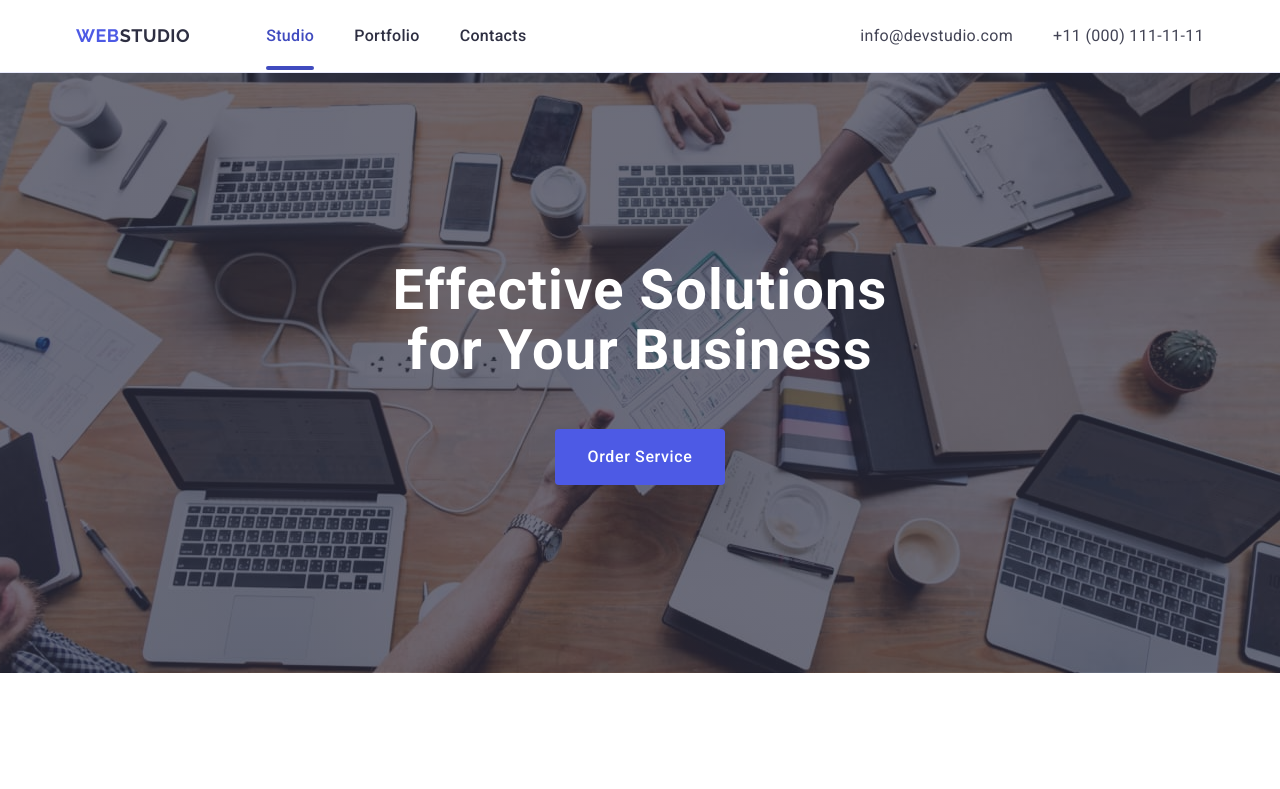
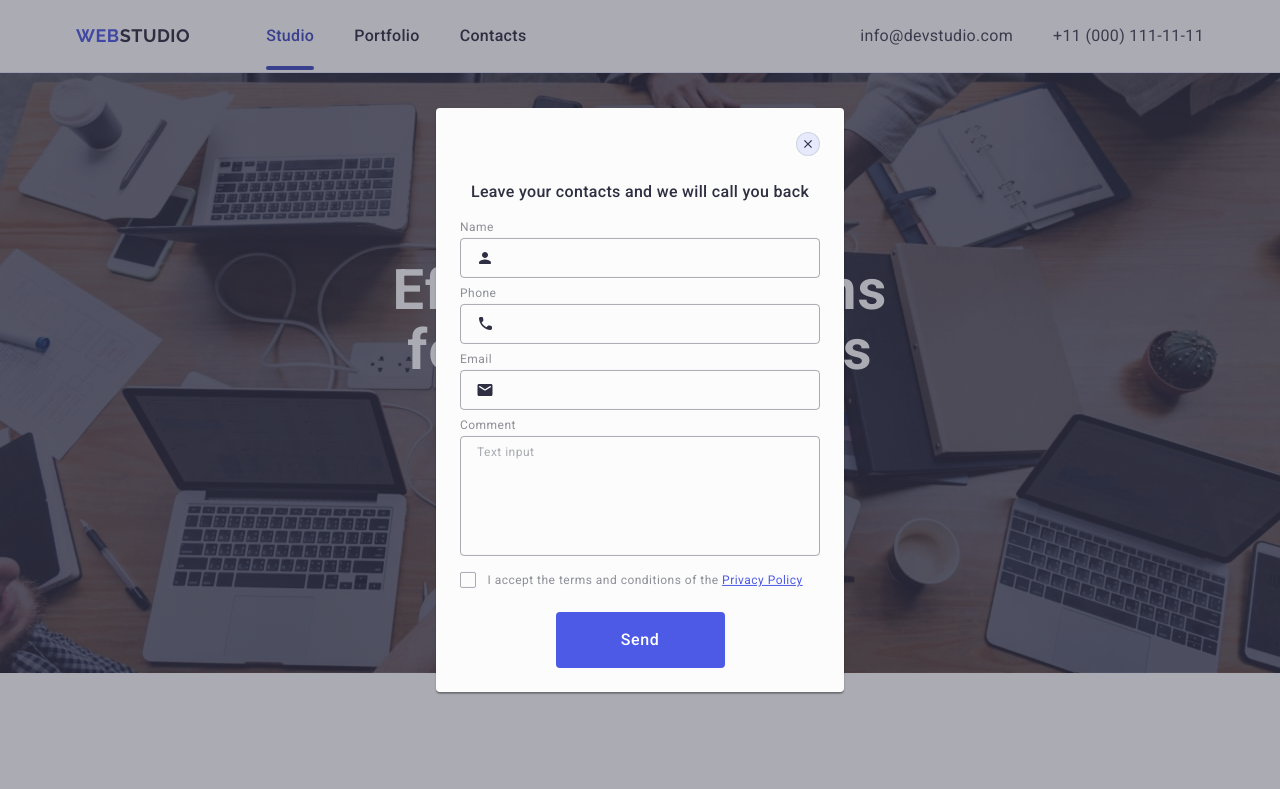
Before and after one commit to akorchevnyi/goit-markup-hw-05, a plain HTML site: page index.html in a window 1280 px wide. Shown: the top 789 px of the page. Drawn offline with nearby package versions, Linux system fonts and the light colour scheme.

Commit message:
amendments

```diff
--- a/css/styles.css
+++ b/css/styles.css
@@ -603,6 +603,7 @@ header {
     margin-bottom: 16px;
     text-align: center;
     color: #2E2F42;
+    font-weight: 500;
 }
 
 .modal-form {
--- a/index.html
+++ b/index.html
@@ -404,7 +404,7 @@
 		<!--endregion Footer-->
 
 		<!--region Modal-->
-		<div class="modal-overlay">
+		<div class="modal-overlay is-open">
 
 			<div class="modal">
 				<button type="button" class="close-btn">
@@ -414,8 +414,6 @@
 				</button>
 
 				<p class="modal-caption">Leave your contacts and we will call you back</p>
-
-				<div class="modal-wrapper">
 
 				<form class="modal-form">
 					<div class="modal-field">
@@ -466,7 +464,7 @@
 					</div>
 					<button type="submit" class="btn modal-btn">Send</button>
 				</form>
-				</div>
+
 			</div>
 		</div>
 
```
Lines whose indentation alone changed are shown as unchanged.
